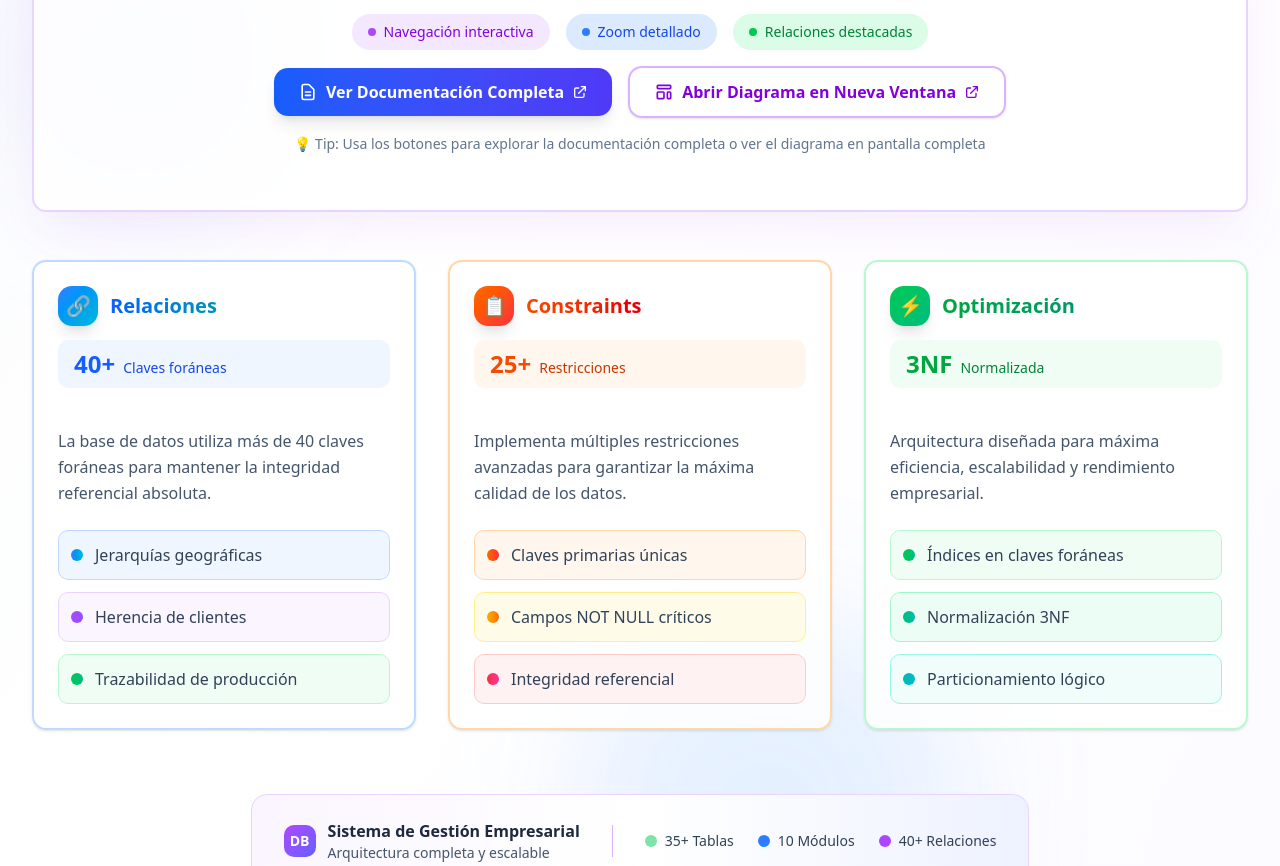
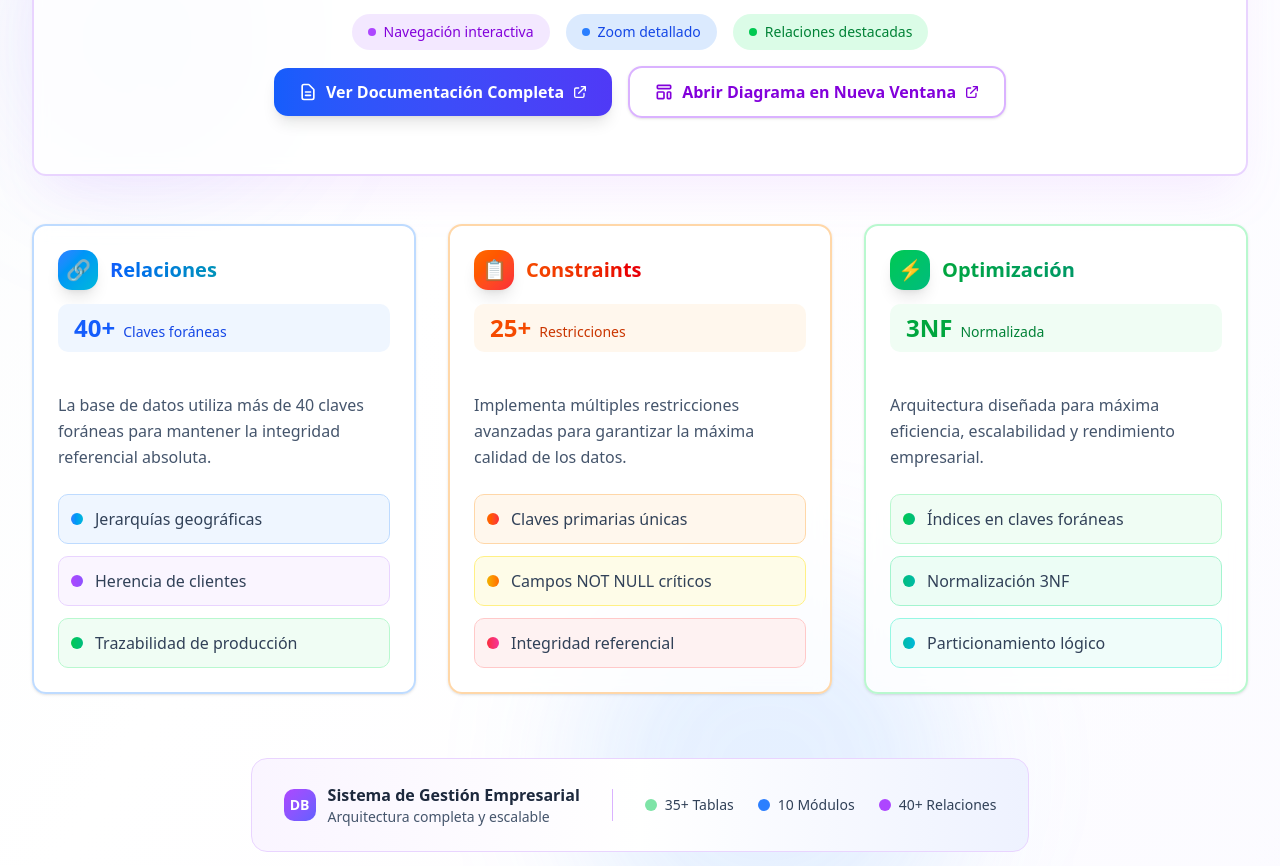
Before and after one commit to dubi2007/BASE-DE--DATOS, a Next.js app: page / in a window 1280 px wide. Shown: the part 5080-5946 px from the top of the page. Built offline with nearby package versions, Linux system fonts and the light colour scheme.

Commit message:
quita d ep

```diff
--- a/components/database-visualization.tsx
+++ b/components/database-visualization.tsx
@@ -103,9 +103,7 @@ export function DatabaseVisualization() {
                 </a>
               </div>
 
-              <p className="text-center text-sm text-slate-500 dark:text-slate-400">
-                💡 <span className="font-medium">Tip:</span> Usa los botones para explorar la documentación completa o ver el diagrama en pantalla completa
-              </p>
+
             </div>
           </CardContent>
         </Card>
```
